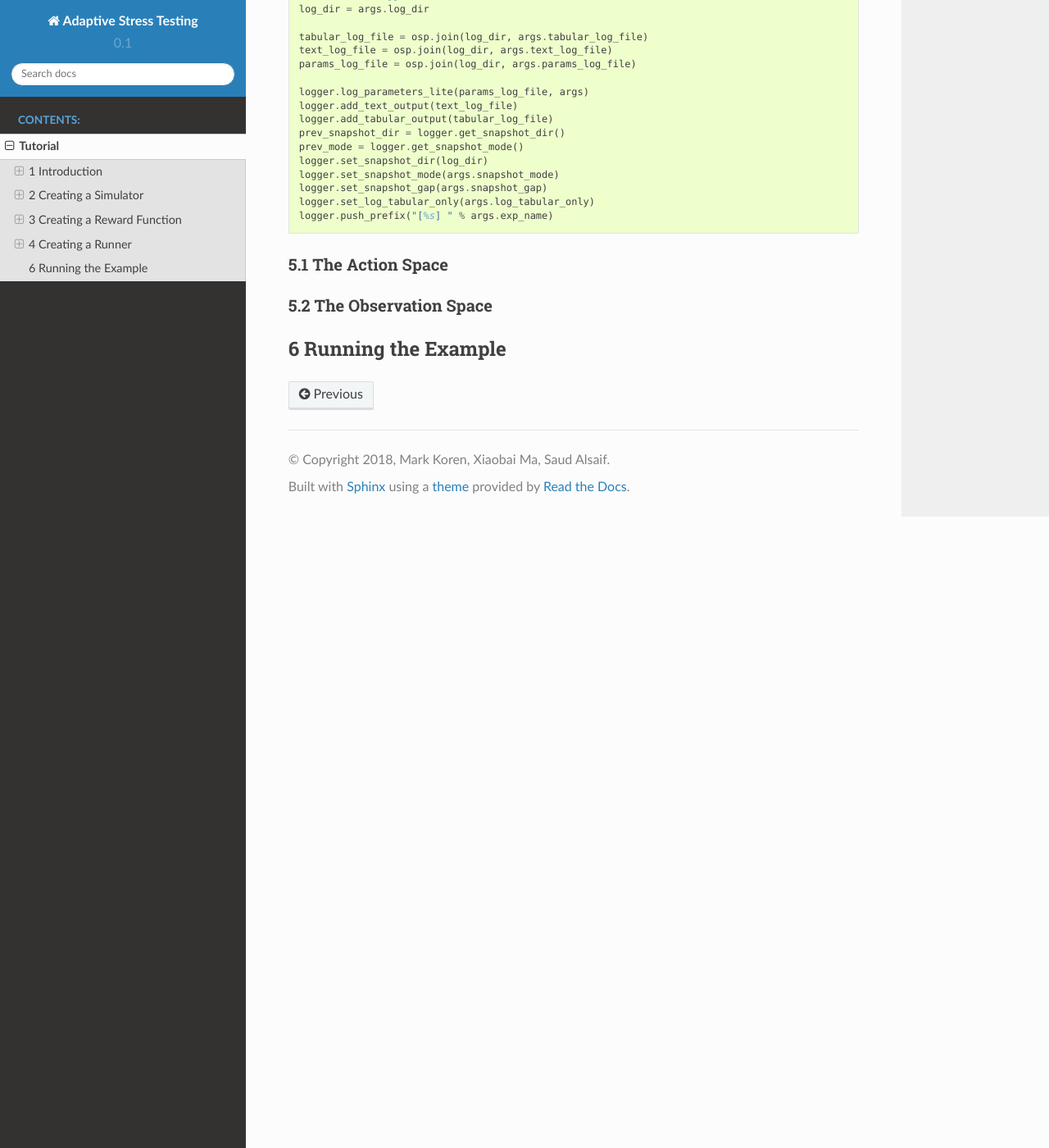
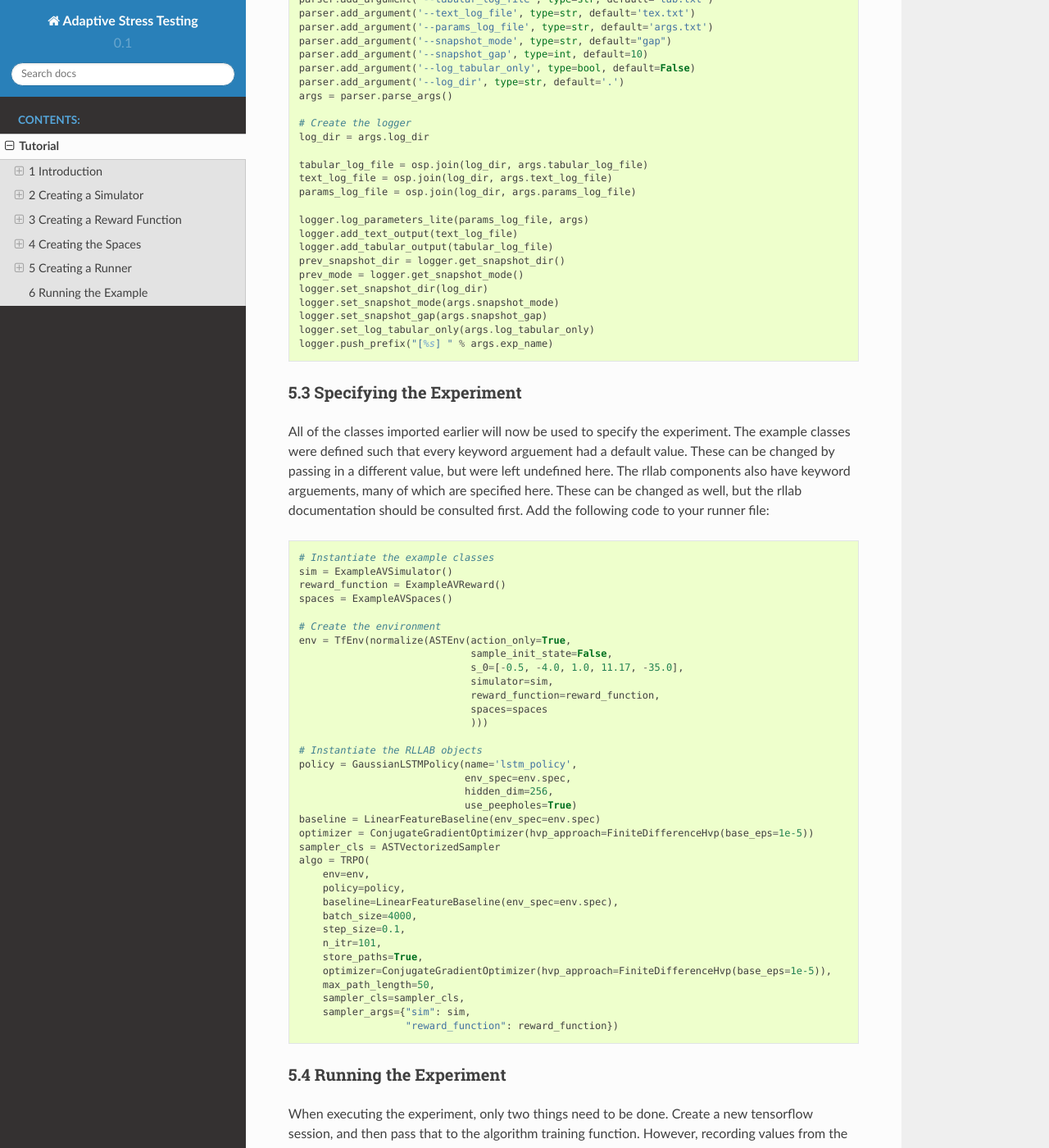
Before and after one commit to mark-koren/DRL-AST, a Sphinx documentation site: the page built from docs/tutorial.rst, in a window 1280 px wide and 1400 px high, scrolled down 13738 px. Shown: the whole window at 82% size. Built offline with Sphinx 7.4.7 and the Read the Docs theme 2.0.0, drawn with Linux system fonts in a browser that asks for light colours; some of the changed text lies outside the part shown.

Commit message:
Switched runner to last, added rest to docs

```diff
--- a/docs/tutorial.rst
+++ b/docs/tutorial.rst
@@ -580,12 +580,21 @@ Now we are ready to calculate the reward. The ``give_reward`` function takes in
 
 .. _section 2.7: the-get-reward-info-function_
 
-4 Creating a Runner
+4 Creating the Spaces
+=====================
+
+4.1 The Action Space
+--------------------
+
+4.2 The Observation Space
+-------------------------
+
+5 Creating a Runner
 ===================
 
 This section explains how to create a file to run the experiment we have been creating. This will use all of the example files we have created, and interface them with the a package for handling RL. The backend framework handling the policy definition and optimization is a package called RLLAB. The project is open-source, so if you would like to understand more about what RLLAB is doing please see the documentation here.
 
-4.1 Setting Up the Runners
+5.1 Setting Up the Runners
 --------------------------
 
 Create a file called ``example_runner.py`` in your working directory. Add the following code to handle all of the necessary imports:
@@ -614,7 +623,7 @@ Create a file called ``example_runner.py`` in your working directory. Add the fo
 	from save_trials import *
 	import tensorflow as tf
 
-4.2 Creating a Logger
+5.2 Creating a Logger
 ---------------------
 
 It is useful to get some feedback on how the policy training is going. To do that, an rllab ``logger`` is needed. To handle the parameters needed to specifiy the logger, an ``ArgumentParser`` is used, from the ``argparse`` package. This package allows command line arguments to be passed when executing a file, allowing easier automation of experiments. The ``argparse`` flags specified are listed here:
@@ -660,18 +669,114 @@ The code for defning these flags, as well as using them to create the logger, is
 	logger.set_log_tabular_only(args.log_tabular_only)
 	logger.push_prefix("[%s] " % args.exp_name)
 
-====== ======= ========
-Parameter   Flag   Meaning
+5.3 Specifying the Experiment
+-----------------------------
+
+All of the classes imported earlier will now be used to specify the experiment. The example classes were defined such that every keyword arguement had a default value. These can be changed by passing in a different value, but were left undefined here. The rllab components also have keyword arguements, many of which are specified here. These can be changed as well, but the rllab documentation should be consulted first. Add the following code to your runner file:
+::
+	# Instantiate the example classes
+	sim = ExampleAVSimulator()
+	reward_function = ExampleAVReward()
+	spaces = ExampleAVSpaces()
+
+	# Create the environment
+	env = TfEnv(normalize(ASTEnv(action_only=True,
+		                     sample_init_state=False,
+		                     s_0=[-0.5, -4.0, 1.0, 11.17, -35.0],
+		                     simulator=sim,
+		                     reward_function=reward_function,
+		                     spaces=spaces
+		                     )))
+
+	# Instantiate the RLLAB objects
+	policy = GaussianLSTMPolicy(name='lstm_policy',
+		                    env_spec=env.spec,
+		                    hidden_dim=256,
+		                    use_peepholes=True)
+	baseline = LinearFeatureBaseline(env_spec=env.spec)
+	optimizer = ConjugateGradientOptimizer(hvp_approach=FiniteDifferenceHvp(base_eps=1e-5))
+	sampler_cls = ASTVectorizedSampler
+	algo = TRPO(
+	    env=env,
+	    policy=policy,
+	    baseline=LinearFeatureBaseline(env_spec=env.spec),
+	    batch_size=4000,
+	    step_size=0.1,
+	    n_itr=101,
+	    store_paths=True,
+	    optimizer=ConjugateGradientOptimizer(hvp_approach=FiniteDifferenceHvp(base_eps=1e-5)),
+	    max_path_length=50,
+	    sampler_cls=sampler_cls,
+	    sampler_args={"sim": sim,
+		          "reward_function": reward_function})
+
+5.4 Running the Experiment
+--------------------------
+
+When executing the experiment, only two things need to be done. Create a new tensorflow session, and then pass that to the algorithm training function. However, recording values from the experiment is trickier, since that tensorflow session is needed to unpickle the data. There are ways to save the session for later data retrieval, which can be found in the tensorflow documentation. Here, the data will be processed while the session is still active using the save_trials function. Create a ``save_trials.py`` file and add the following code:
+::
+	import rllab
+	import joblib
+	import numpy as np
+	import sandbox
+	import pdb
+	import tensorflow as tf
 
 
-5 Creating the Spaces
-=====================
+	def save_trials(iters, path, header, sess, save_every_n = 100):
+	    #sess.run(tf.global_variables_initializer())
+	    for i in range(0, iters):
+		if (np.mod(i, save_every_n) != 0):
+		    continue
+		with tf.variable_scope('Loader' + str(i)):
+		    data = joblib.load(path + '/itr_' + str(i) + '.pkl')
+		    # pdb.set_trace()
+		    paths = data['paths']
 
-5.1 The Action Space
---------------------
+		    trials = np.array([]).reshape(0, paths[0]['env_infos']['info']['cache'].shape[1])
+		    crashes = np.array([]).reshape(0, paths[0]['env_infos']['info']['cache'].shape[1])
+		    for n, a_path in enumerate(paths):
+		        cache = a_path['env_infos']['info']['cache']
+		        # pdb.set_trace()
+		        cache[:, 0] = n
+		        trials = np.concatenate((trials, cache), axis=0)
+		        if cache[-1,-1] == 0.0:
+		            crashes = np.concatenate((crashes, cache), axis=0)
 
-5.2 The Observation Space
--------------------------
+		    np.savetxt(fname=path + '/trials_' + str(i) + '.csv',
+		               X=trials,
+		               delimiter=',',
+		               header=header)
+
+		    np.savetxt(fname=path + '/crashes_' + str(i) + '.csv',
+		               X=crashes,
+		               delimiter=',',
+		               header=header)
+
+Then add the following code to the runner file:
+::
+	with tf.Session() as sess:
+	    # Run the experiment
+	    algo.train(sess=sess)
+
+	    # Write out the episode results
+	    header = 'trial, step, ' + 'v_x_car, v_y_car, x_car, y_car, '
+	    for i in range(0,args.num_peds):
+		header += 'v_x_ped_' + str(i) + ','
+		header += 'v_y_ped_' + str(i) + ','
+		header += 'x_ped_' + str(i) + ','
+		header += 'y_ped_' + str(i) + ','
+
+	    for i in range(0,args.num_peds):
+		header += 'a_x_'  + str(i) + ','
+		header += 'a_y_' + str(i) + ','
+		header += 'noise_v_x_' + str(i) + ','
+		header += 'noise_v_y_' + str(i) + ','
+		header += 'noise_x_' + str(i) + ','
+		header += 'noise_y_' + str(i) + ','
+
+	    header += 'reward'
+	    save_trials(args.iters, args.log_dir, header, sess, save_every_n=args.snapshot_gap)
 
 6 Running the Example
 =====================
```
Also changed, not shown: 1 other file.
